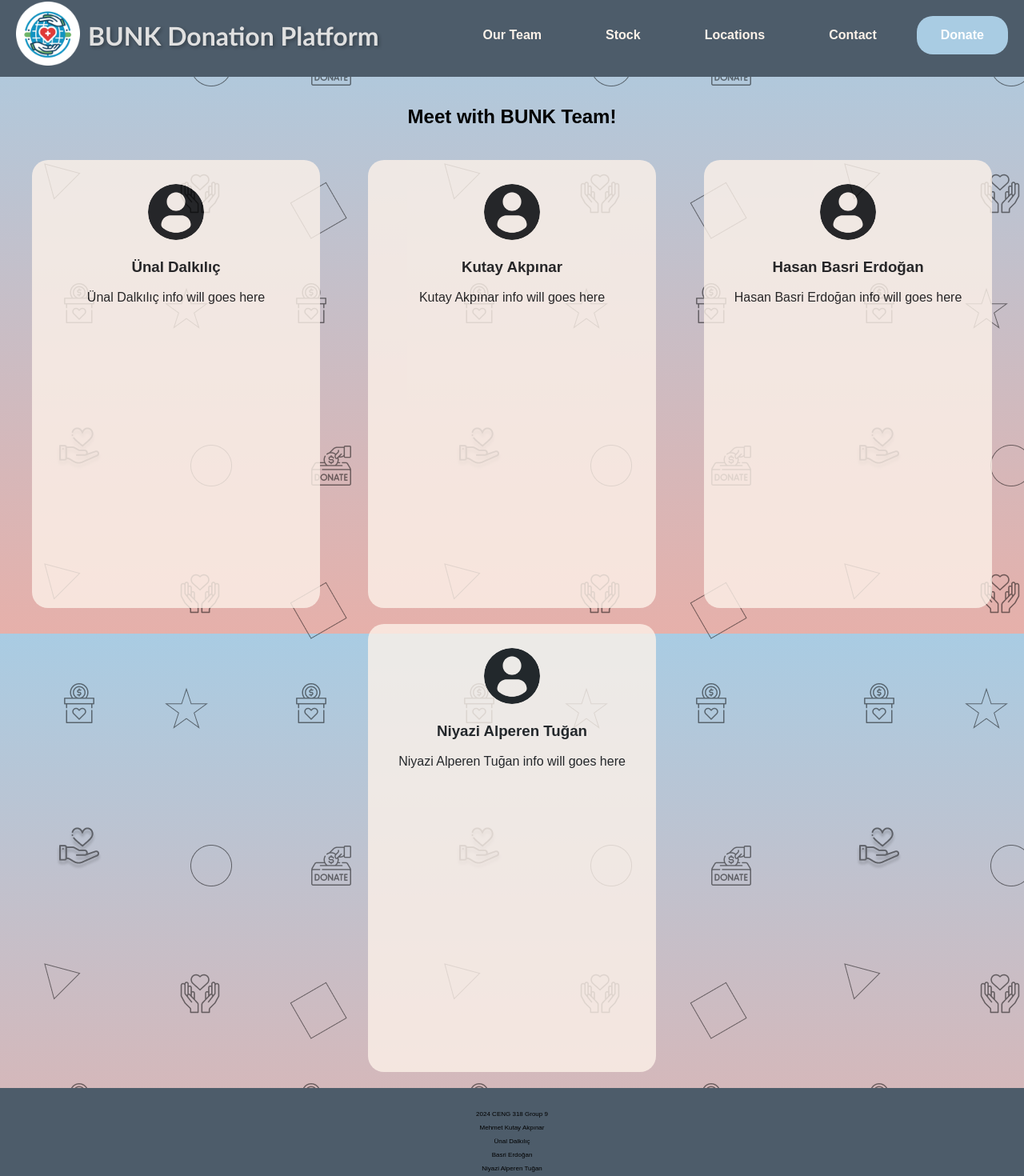
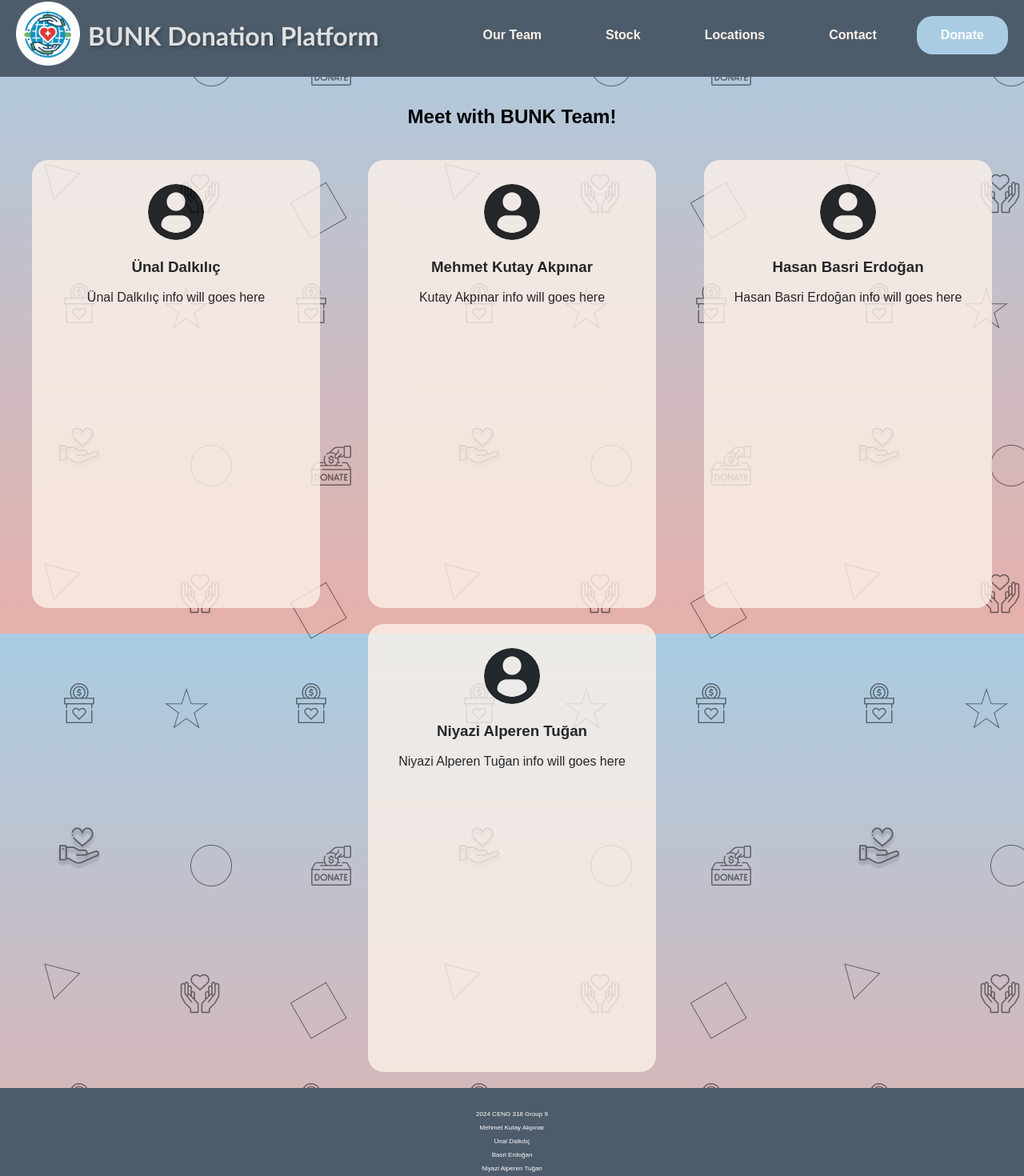
Before and after one commit to kutayakpnar/BUNK_donation_platform, a React (Create React App) app: page /who-we-are in a window 1280 px wide. Shown: the part 8-1478 px from the top of the page at 80% size. Built offline with nearby package versions, Linux system fonts and the light colour scheme.

Commit message:
Naming modification

```diff
--- a/src/pages/team_page.js
+++ b/src/pages/team_page.js
@@ -7,7 +7,7 @@ const TeamPage = () => {
     <div className="member_card_cover">
         <h2>Meet with BUNK Team!</h2>
         <MemberCard member_image_url={default_member_image} member_name="Ünal Dalkılıç" member_info="Ünal Dalkılıç info will goes here"/>
-        <MemberCard member_image_url={default_member_image} member_name="Kutay Akpınar" member_info="Kutay Akpınar info will goes here"/>
+        <MemberCard member_image_url={default_member_image} member_name="Mehmet Kutay Akpınar" member_info="Kutay Akpınar info will goes here"/>
         <MemberCard member_image_url={default_member_image} member_name="Hasan Basri Erdoğan" member_info="Hasan Basri Erdoğan info will goes here"/>
         <MemberCard member_image_url={default_member_image} member_name="Niyazi Alperen Tuğan" member_info="Niyazi Alperen Tuğan info will goes here"/>
     </div>
--- a/src/styles/footer.css
+++ b/src/styles/footer.css
@@ -5,4 +5,5 @@ footer {
     background-color: #4d5c6a;
     font-weight:100;
     font-size: 0.5rem;
+    color: white;
   }
```
